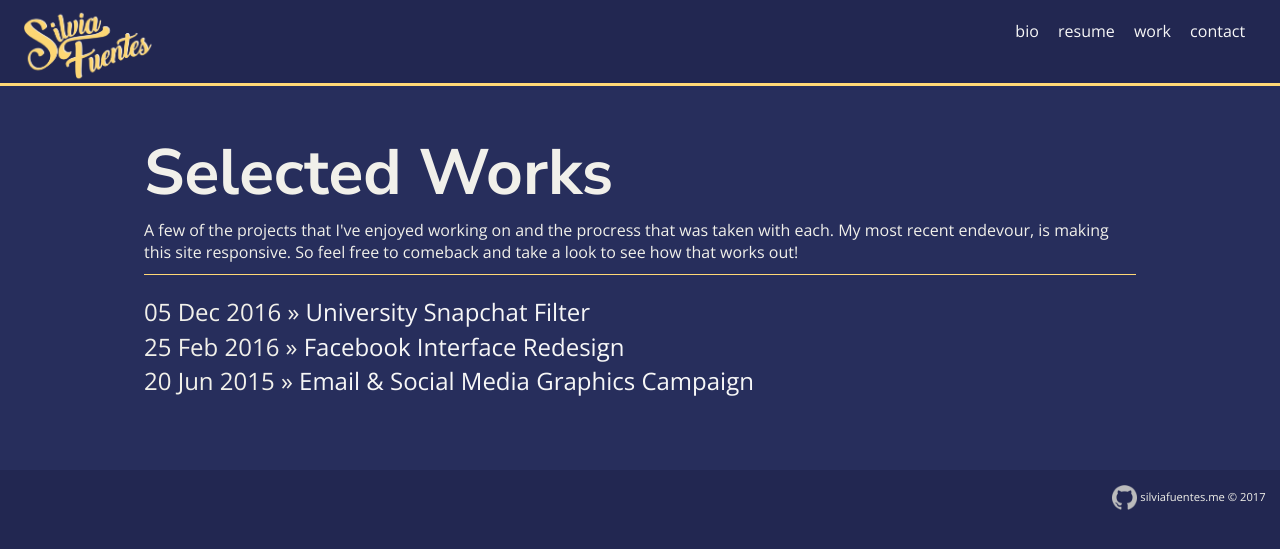
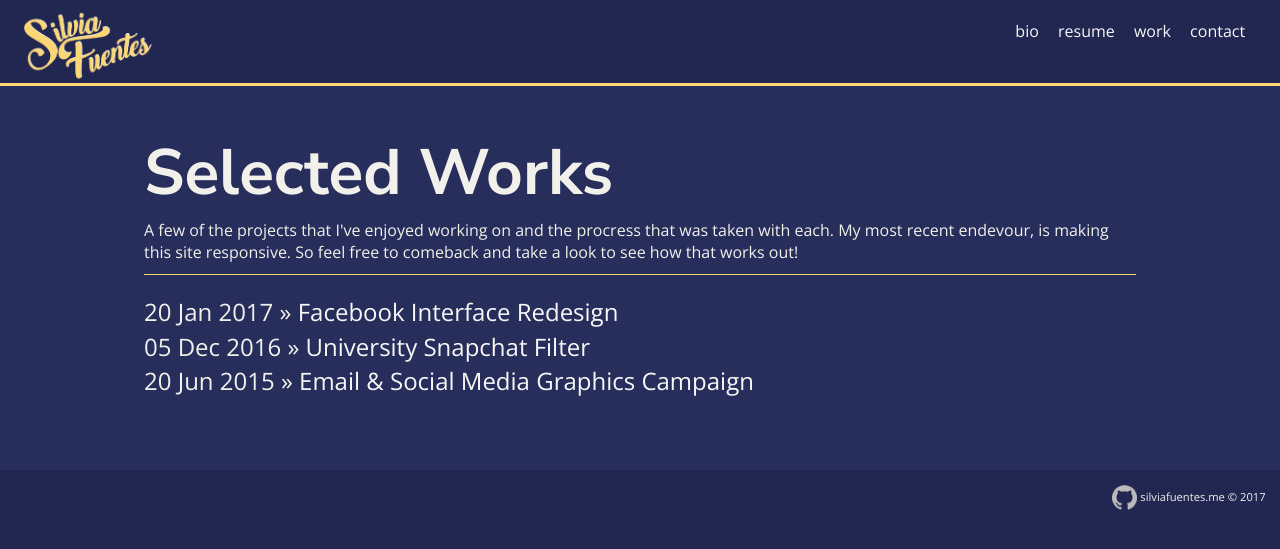
Before and after one commit to silviafuen/silviafuen.github.io, a Jekyll site: the page built from blog/index.html, in a window 1280 px wide. Shown: the top 549 px of the page. Built offline with Jekyll 4.4.1, drawn with Linux system fonts in a browser that asks for light colours.

Commit message:
Update on date of publish

```diff
--- a/_posts/2017-02-24-facebook.html
+++ b/_posts/2017-02-24-facebook.html
@@ -2,7 +2,7 @@
 layout: project
 title: Facebook Interface Redesign
 permalink: /facebook.html
-date: 2016-02-25
+date: 2017-01-20
 sections:
 - |
   You can take a look at <a class="regular-link" href="https://www.facebook.com/silvia.fuen">my facebook account</a> and and notice that I'm one of the least active 21 year olds on the site. The reason for that is
```
